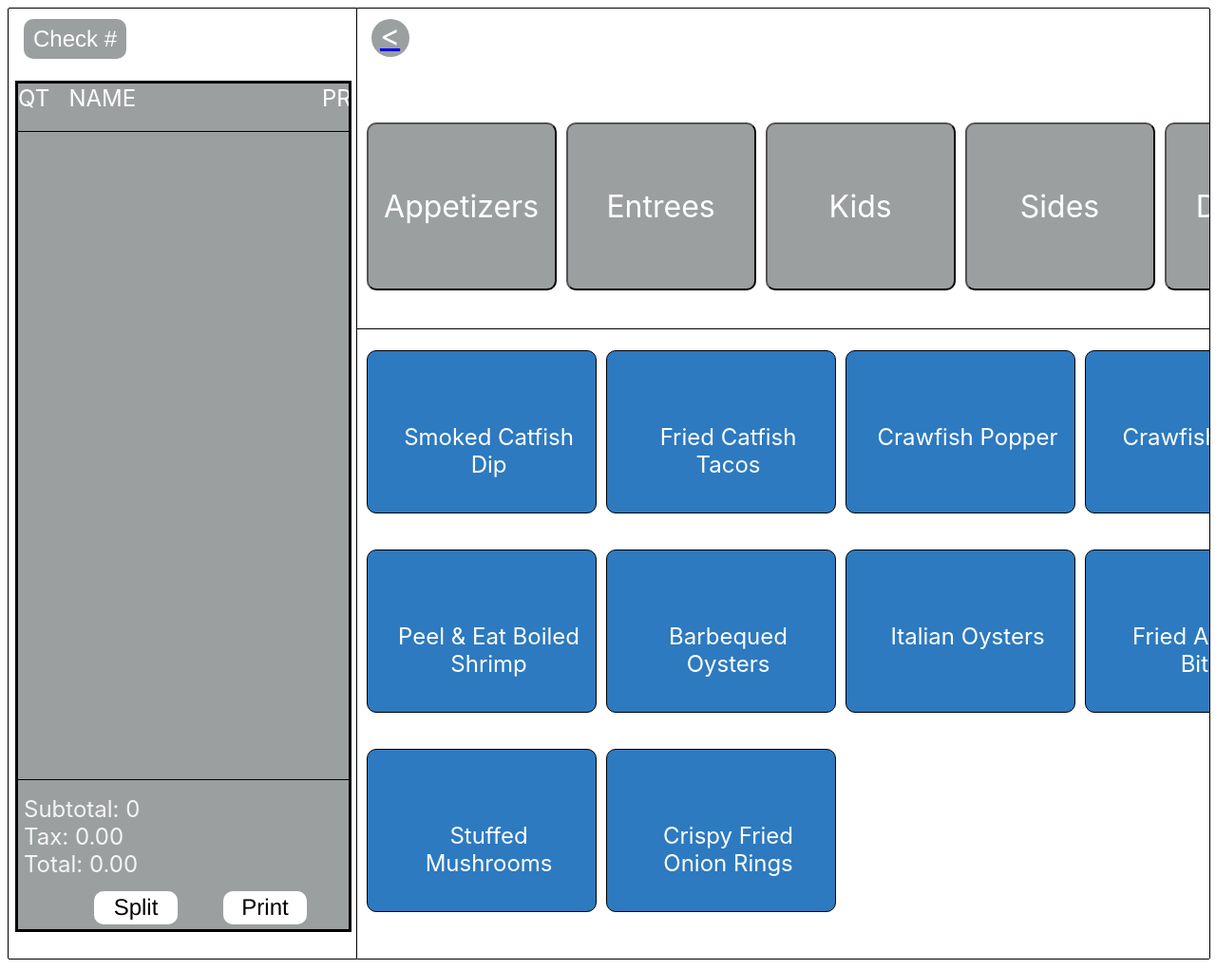
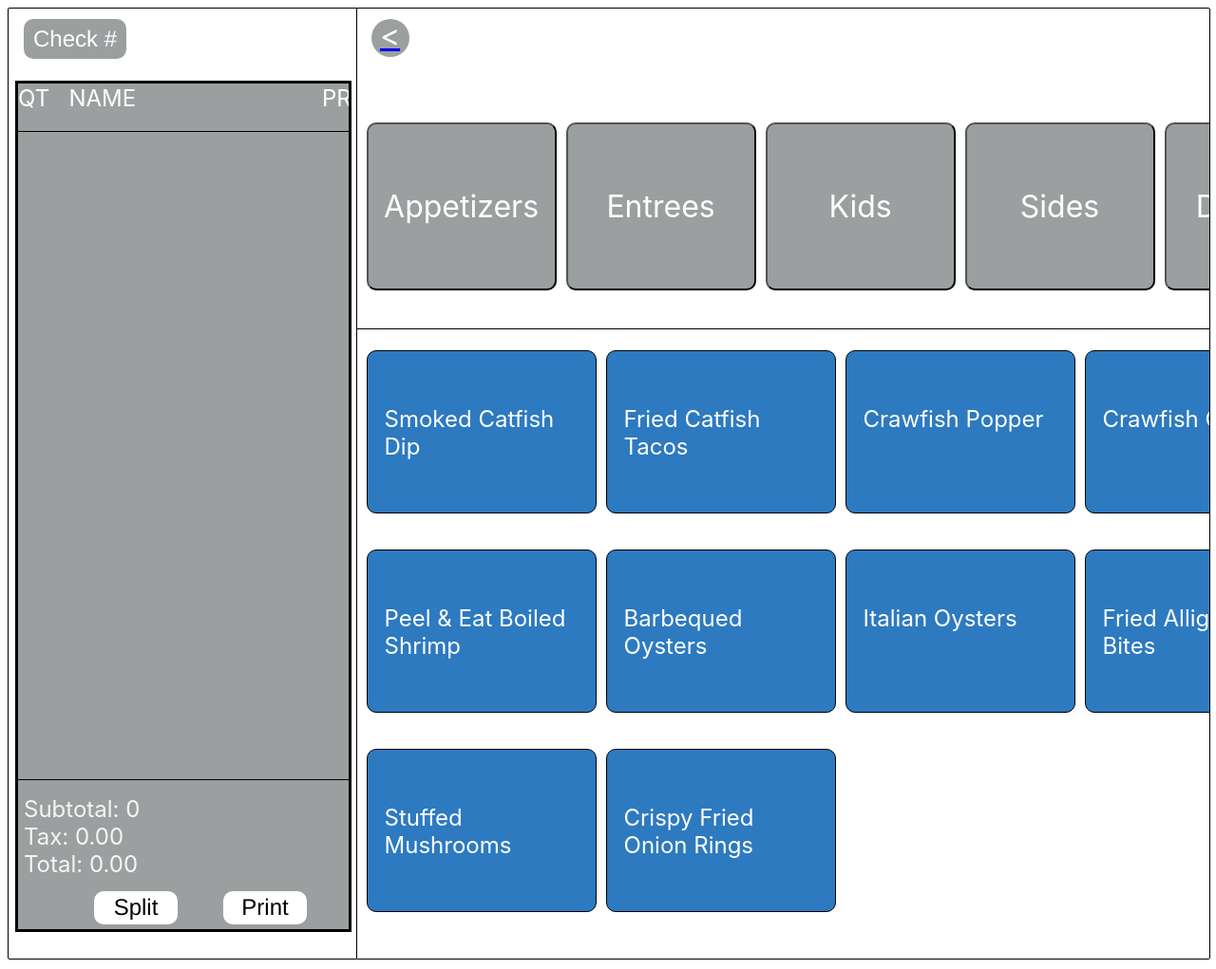
Before and after one commit to DevanSmith1999/PlateMatePos1, a Django app: page /Server_Order_Screen/ in a window 1280 px wide. Shown: the whole page at 95% size. Run offline with Django 5.2, Linux system fonts and the light colour scheme; data that the repository does not hold is empty.

Commit message:
Fix server buttons

```diff
--- a/PlateMate/templates/PlateMate/Server_Order_Screen.html
+++ b/PlateMate/templates/PlateMate/Server_Order_Screen.html
@@ -288,8 +288,9 @@
     position: relative;
     width: 200px;
     height: 65px;
-    top: -1px;
-    left: 10px;
+    top: -20px;
+    left: 0;
+    text-align: left;
     font-family: "Inter", Helvetica;
     font-weight: 400;
     color: #ffffff;
```
